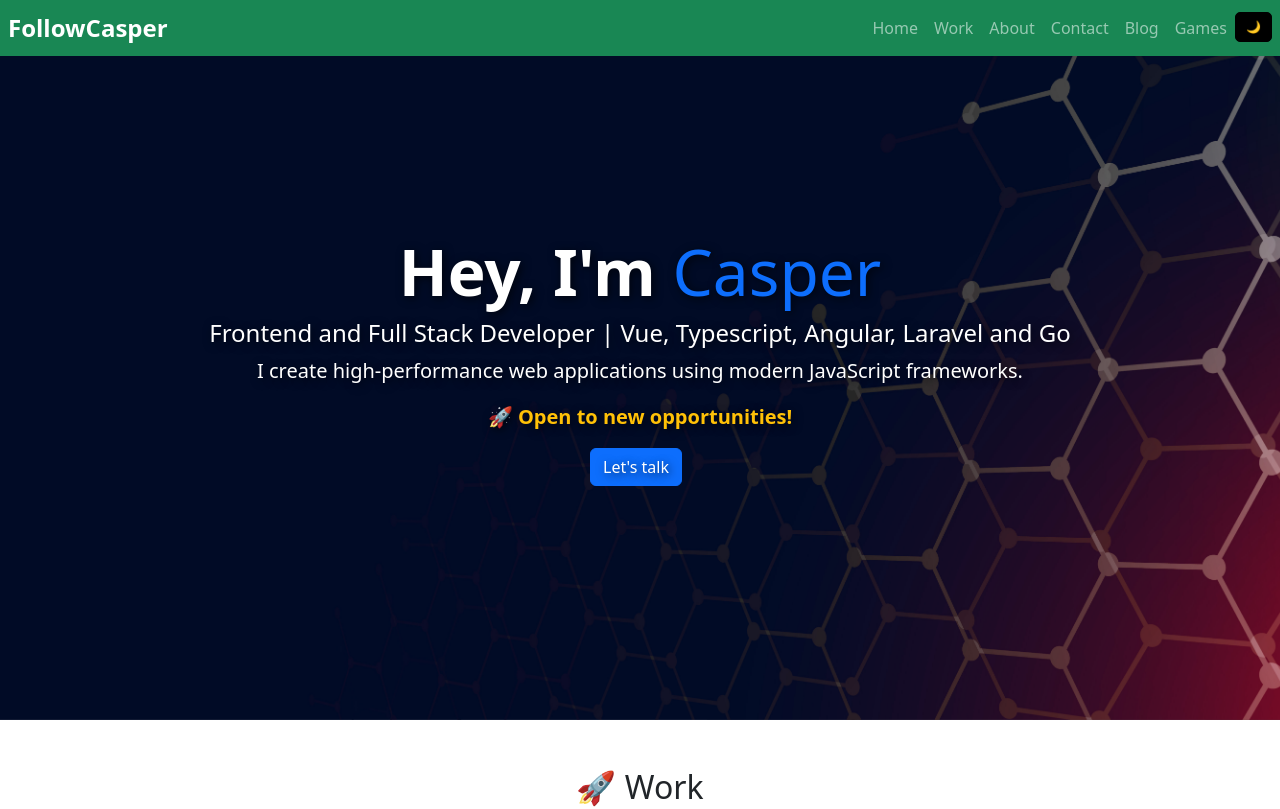
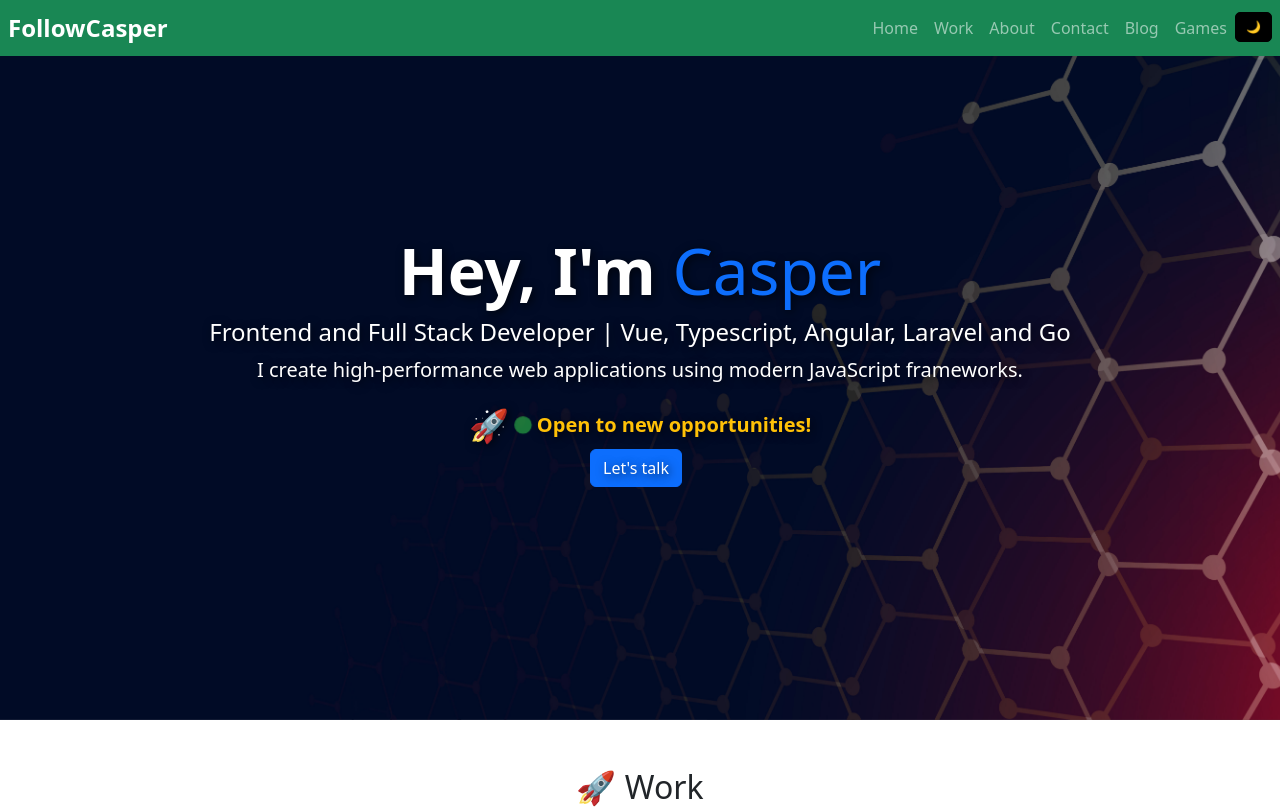
Before and after one commit to Caspec/Followcasperv2, a Vue app: page / in a window 1280 px wide. Shown: the top 809 px of the page. Built offline with nearby package versions, Linux system fonts and the light colour scheme.

Commit message:
feat: add open to work badge

```diff
--- /dev/null
+++ b/src/components/ui/OpenToWorkBadgeUI.vue
@@ -0,0 +1,40 @@
+<template>
+  <div class="availability-badge">
+    🚀<span class="dot" aria-hidden="true"></span>
+    <span class="lead text-warning fw-semibold">Open to new opportunities!</span>
+  </div>
+</template>
+
+<style scoped>
+.availability-badge {
+  display: inline-flex;
+  align-items: center;
+  gap: 0.5rem;
+  font-weight: 600;
+  color: #28a745;
+  font-size: 2rem;
+}
+
+.dot {
+  width: 12px;
+  height: 12px;
+  background-color: #28a745;
+  border-radius: 50%;
+  animation: pulse 1.5s infinite ease-in-out;
+}
+
+@keyframes pulse {
+  0% {
+    transform: scale(1);
+    opacity: 1;
+  }
+  50% {
+    transform: scale(1.6);
+    opacity: 0.6;
+  }
+  100% {
+    transform: scale(1);
+    opacity: 1;
+  }
+}
+</style>
--- a/src/views/HomeView.vue
+++ b/src/views/HomeView.vue
@@ -10,10 +10,11 @@
         <p class="lead">
           I create high-performance web applications using modern JavaScript frameworks.
         </p>
-        <p class="lead text-warning fw-semibold">🚀 Open to new opportunities!</p>
+        <div>
+          <OpenToWorkBadge />
+        </div>
         <a href="#contact" class="btn btn-primary me-2">Let's talk</a>
       </div>
-      <div></div>
     </header>
 
     <WorkExperience id="work" />
@@ -52,6 +53,7 @@
 import { ref } from 'vue';
 import WorkExperience from '@/components/WorkExperience.vue';
 import AboutMe from '@/components/AboutMe.vue';
+import OpenToWorkBadge from '@/components/ui/OpenToWorkBadgeUI.vue';
 
 import { funFacts } from '@/content/funFacts';
 import { skills } from '@/content/skills';
```
